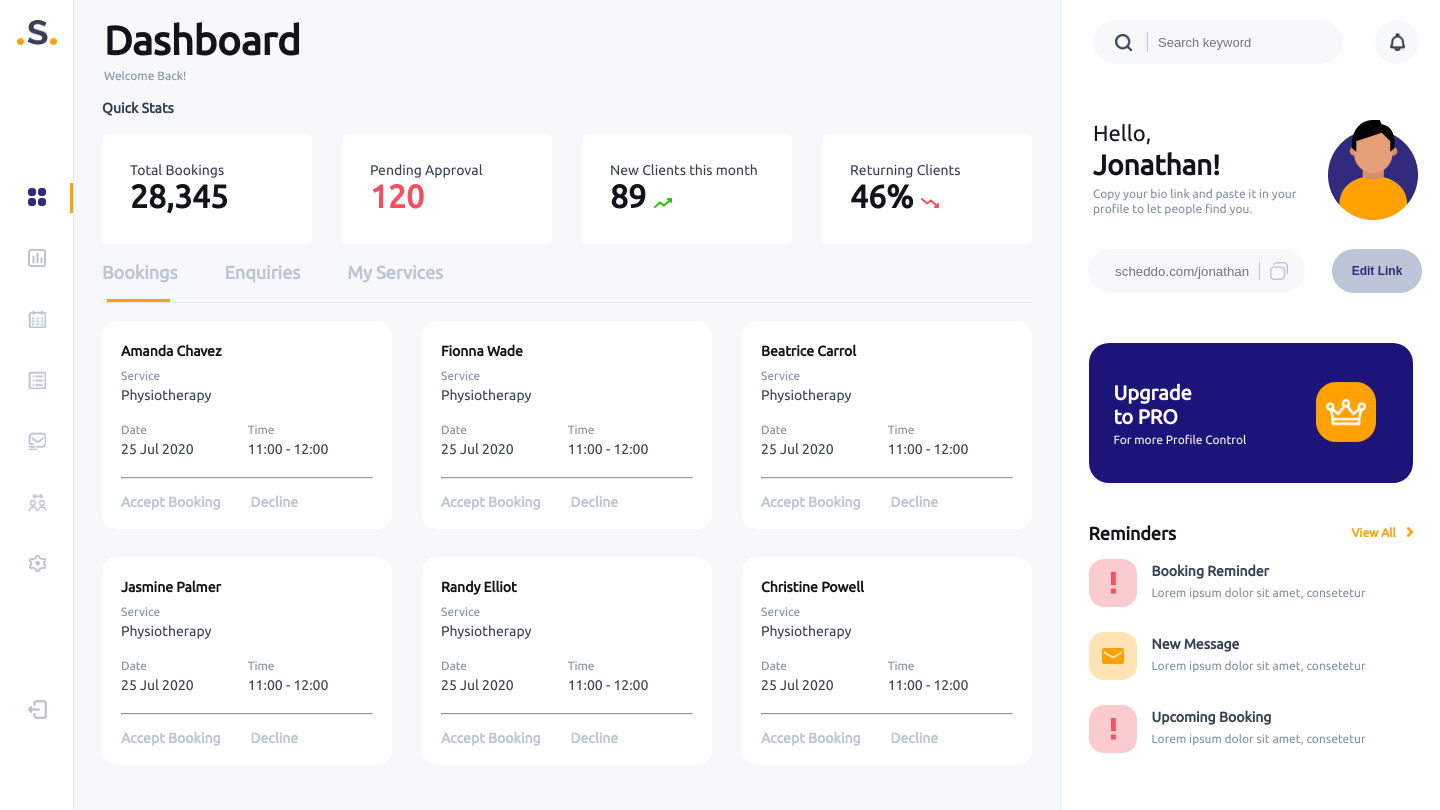
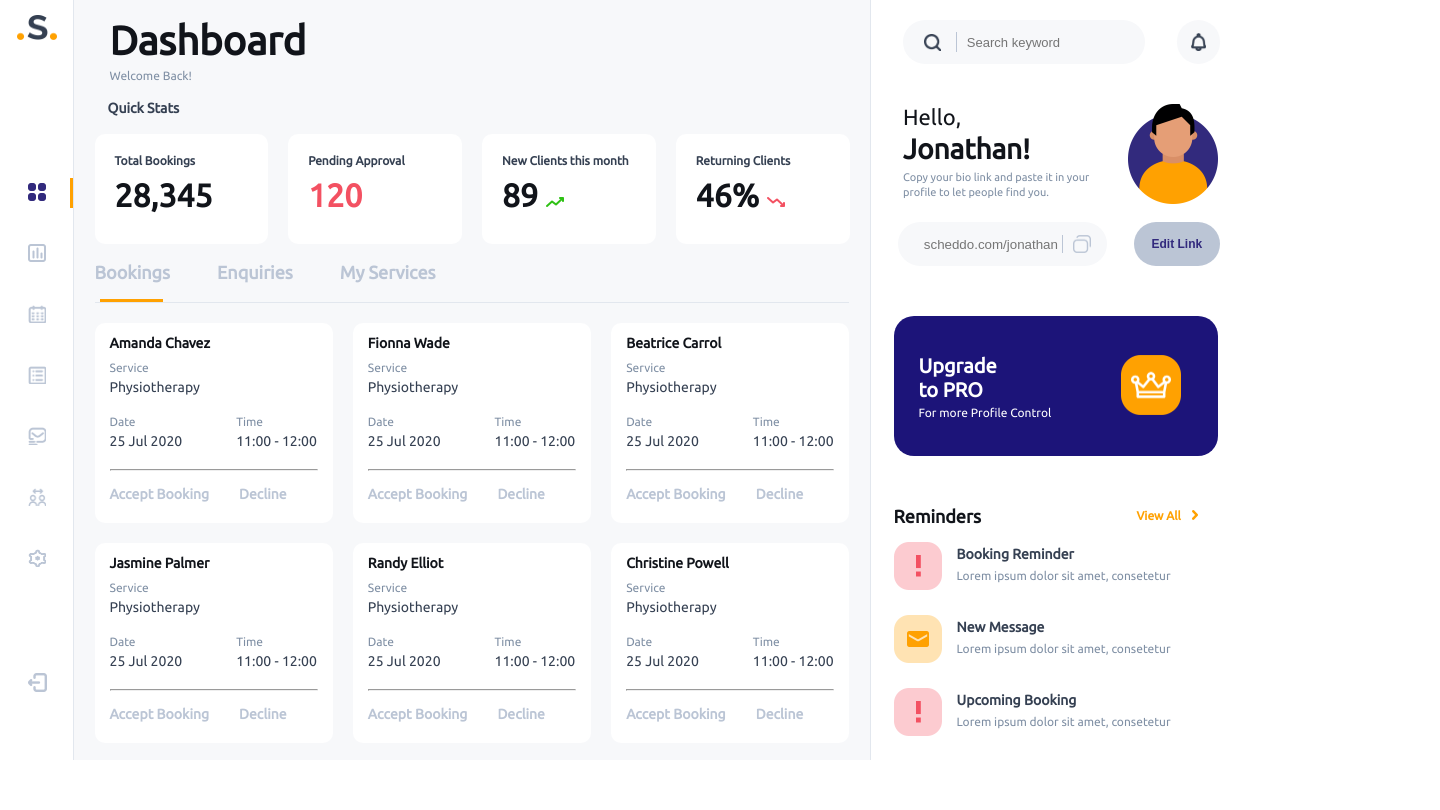
Before and after one commit to Innocentemeka/Login-Home-Page, a plain HTML site: page home.html in a window 1280 px wide. Shown: the whole page, 1440 px wide, since content can reach past the window. Drawn offline with Linux system fonts and the light colour scheme.

Commit message:
add new features

```diff
--- a/home.css
+++ b/home.css
@@ -14,14 +14,15 @@ body {
 
 .container {
   display: flex;
-  width: 1440px;
-  height: 810px;
+  justify-content: space-between;
+  width: 1220px;
+  height: 760px;
   background: #F7F8FA;
 }
 
 .header {
   width: 74px;
-  height: 810px;
+  height: 760px;
   border-right: 1px solid #E2E7EE;
   background-color: #fff;
 }
@@ -34,7 +35,7 @@ body {
 .nav-logo img {
   width: 40px;
   height: 25px;
-  margin: 20px 0 120px 17px;
+  margin: 15px 0 120px 17px;
 }
 
 .nav_items {
@@ -51,7 +52,7 @@ body {
 .logout-icon img {
   width: 46px;
   height: 46px;
-  margin: 92px 0 0 14px;
+  margin: 70px 0 0 14px;
 }
 
 .line {
@@ -63,6 +64,10 @@ body {
   top: 0;
   margin-top: 15px;
   transition: all 0.3s ease;
+}
+
+.home {
+  width: 785px;
 }
 
 .title {
@@ -84,12 +89,6 @@ body {
   line-height: normal;
 }
 
-.stats-items {
-  display: flex;
-  justify-content: space-between;
-  margin: 18px 28px;
-}
-
 .quick-stats h1 {
   color: #354052;
   margin: 0 28px;
@@ -98,18 +97,24 @@ body {
   line-height: normal;
 }
 
+.stats-items {
+  display: flex;
+  margin: 18px 15px;
+}
+
 .quick-stats .stats {
-  width: 210px;
+  width: 180px;
   height: 110px;
-  padding: 28px;
-  border-radius: 5px;
+  padding: 20px;
+  border-radius: 10px;
   background: #fff;
 }
 
 .stats p {
   color: #354052;
-  font-size: 14px;
-  font-weight: 400;
+  font-size: 12px;
+  font-weight: 600;
+  margin-bottom: 10px;
   line-height: normal;
 }
 
@@ -128,10 +133,11 @@ body {
 .tabs {
   position: relative;
   display: flex;
-  width: 930px;
+  width: 754px;
   height: 41px;
   border-bottom: 1px solid #E2E7EE;
-  margin: 0px 28px;
+  margin: 0px 15px;
+
 }
 
 .tabs li {
@@ -155,18 +161,18 @@ body {
 }
 
 .bookings {
-  width: 930px;
+  width: 770px;
   display: flex;
   justify-content: space-between;
-  margin: 18px 28px;
+  margin: 20px 15px;
 }
 
 .booking-items {
   width: 290px;
-  height: 208px;
+  height: 200px;
   background: #fff;
-  border-radius: 15px;
-  padding: 22px 19px;
+  border-radius: 10px;
+  padding: 12px 15px;
 }
 
 .booking-items h1 {
@@ -242,8 +248,8 @@ hr {
 }
 
 .user-profile {
-  width: 380px;
-  height: 810px;
+  width: 350px;
+  height: 760px;
   background: #fff;
   border-left: 1px solid #E2E7EE;
 }
@@ -251,7 +257,7 @@ hr {
 .searchBox {
   display: flex;
   margin-top: 20px;
-  margin-bottom: 56px;
+  margin-bottom: 40px;
 }
 
 .searchInput {
@@ -285,6 +291,7 @@ hr {
   color: #354052;
   align-self: center;
   margin-right: 15px;
+  cursor: pointer;
 }
 
 .notificationIcon {
@@ -295,17 +302,19 @@ hr {
   align-items: center;
   border-radius: 22px;
   background: #F7F8FA;
+  cursor: pointer;
 }
 
 .notificationIcon img {
   width: 15px;
   height: 18px;
   color: #354052;
+  cursor: pointer;
 }
 
 .userInfo {
   display: flex;
-  margin-bottom: 26px;
+  margin-bottom: 15px;
 }
 
 .userName {
@@ -328,8 +337,9 @@ hr {
 
 .userName p {
   color: #7F8FA4;
-  font-size: 12px;
+  font-size: 11px;
   font-weight: 400;
+  margin-right: 7px;
   line-height: 15px;
 }
 
@@ -369,6 +379,7 @@ hr {
 .userBioLink .searchBox img {
   width: 18px;
   height: 18px;
+  cursor: pointer;
 }
 
 .userBioLink button {
@@ -380,6 +391,7 @@ hr {
   background: #BBC5D5;
   font-size: 12px;
   font-weight: 700;
+  cursor: pointer;
 }
 
 .upgradeAcc {
@@ -387,6 +399,7 @@ hr {
   justify-content: center;
   align-items: center;
   margin-bottom: 40px;
+  margin-left: 20px;
 }
 
 .upgrade {
@@ -430,6 +443,7 @@ hr {
 .remindersInfo {
   width: 324px;
   height: 140px;
+  padding: 10px;
   align-items: center;
   background: #fff;
 }
--- a/home.html
+++ b/home.html
@@ -62,15 +62,15 @@
         <div class="quick-stats">
           <h1>Quick Stats</h1>
           <div class="stats-items">
-            <div class="stats">
+            <div class="stats" style="margin-right: 20px;">
               <p>Total Bookings</p>
               <h2>28,345</h2>
             </div>
-            <div class="stats">
+            <div class="stats" style="margin-right: 20px;">
               <p>Pending Approval</p>
               <h2 style="color: #F35162;">120</h2>
             </div>
-            <div class="stats">
+            <div class="stats" style="margin-right: 20px;">
               <p>New Clients this month</p>
               <h2>89 <img src="image/increase.png"></h2>
             </div>
@@ -88,7 +88,7 @@
           <div class="tab-line"></div>
         </div>
         <div class="bookings">
-          <div class="booking-items">
+          <div class="booking-items" style="margin-right: 20px;">
             <h1>Amanda Chavez</h1>
             <p>Service</p>
             <h3>Physiotherapy</h3>
@@ -108,7 +108,7 @@
               <li>Decline</li>
             </div>
           </div>
-          <div class="booking-items">
+          <div class="booking-items" style="margin-right: 20px;">
             <h1>Fionna Wade</h1>
             <p>Service</p>
             <h3>Physiotherapy</h3>
@@ -128,7 +128,7 @@
               <li>Decline</li>
             </div>
           </div>
-          <div class="booking-items">
+          <div class="booking-items" style="margin-right: 15px;">
             <h1>Beatrice Carrol</h1>
             <p>Service</p>
             <h3>Physiotherapy</h3>
@@ -149,8 +149,8 @@
             </div>
           </div>
         </div>
-        <div style="display: flex; justify-content: space-between; margin: 28px;">
-          <div class="booking-items">
+        <div class="bookings">
+          <div class="booking-items" style="margin-right: 20px;">
             <h1>Jasmine Palmer</h1>
             <p>Service</p>
             <h3>Physiotherapy</h3>
@@ -170,7 +170,7 @@
               <li>Decline</li>
             </div>
           </div>
-          <div class="booking-items">
+          <div class="booking-items" style="margin-right: 20px;">
             <h1>Randy Elliot</h1>
             <p>Service</p>
             <h3>Physiotherapy</h3>
@@ -190,7 +190,7 @@
               <li>Decline</li>
             </div>
           </div>
-          <div class="booking-items">
+          <div class="booking-items" style="margin-right: 15px;">
             <h1>Christine Powell</h1>
             <p>Service</p>
             <h3>Physiotherapy</h3>
```
